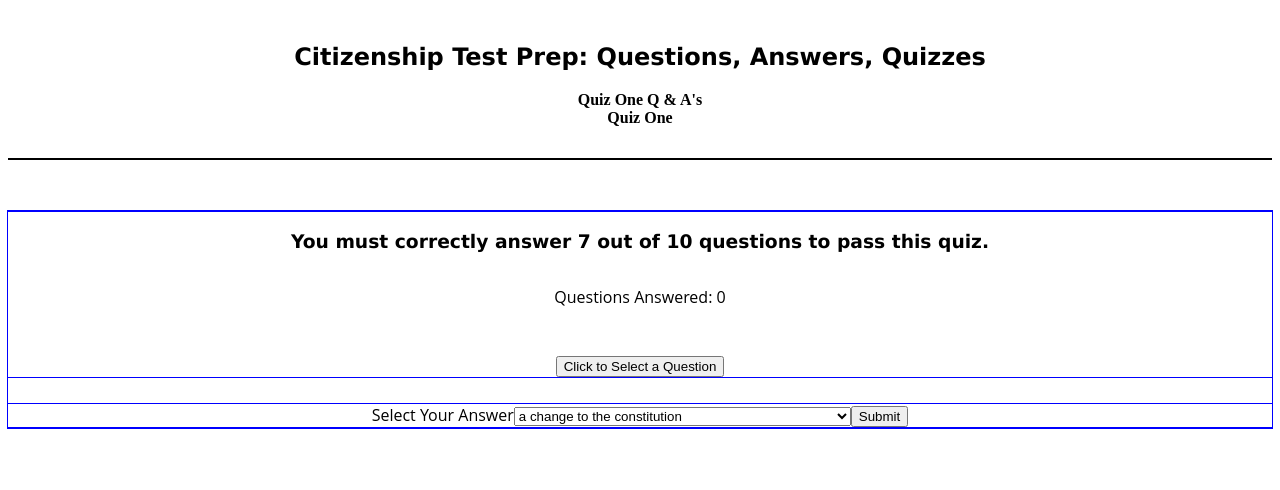
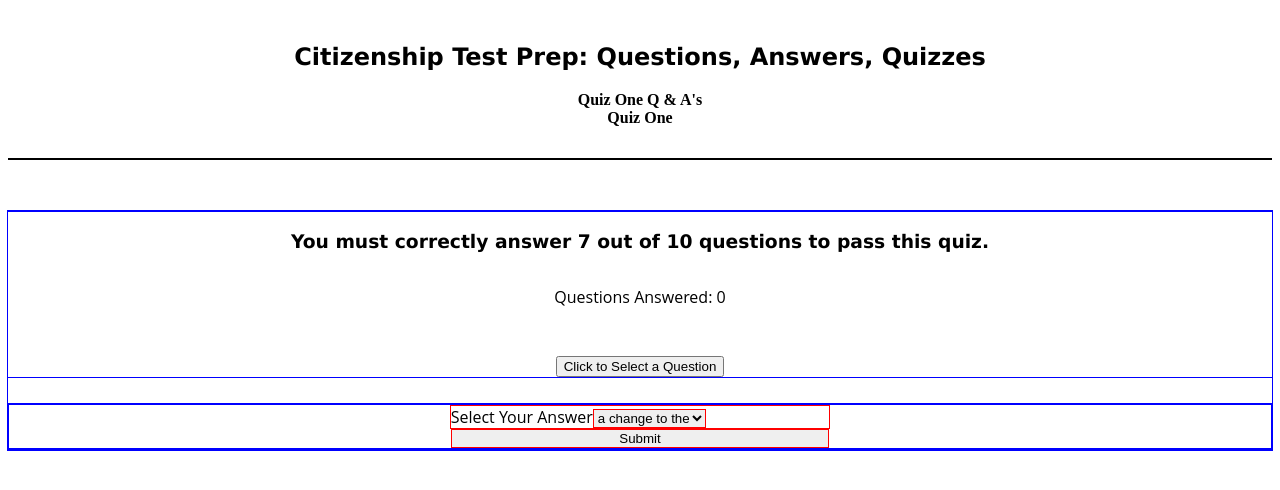
Before and after one commit to mmaustin/citizenship-questions-answers, a React (Create React App) app in the folder citizenship-frontend/: page /questions/quizone in a window 1280 px wide. Shown: the top 490 px of the page. Built offline with nearby package versions, Linux system fonts and the light colour scheme.

Commit message:
made various styling changes to the form tag

```diff
--- a/citizenship-frontend/src/index.css
+++ b/citizenship-frontend/src/index.css
@@ -124,7 +124,7 @@ nav {
 
 /*Quiz One CSS*/
 
-.quiz-container, .sub-container-one, .sub-container-two {
+.quiz-container, .sub-container-one, .sub-container-two, form {
     border: 1px solid blue;
     margin: 0;
     width: 100%;
@@ -135,7 +135,21 @@ nav {
 }
 
 .sub-container-one {
+    width: 100%;
     margin-bottom: 25px;
+}
+
+form {
+    width: 100%;
+}
+
+label, .answer-selector, .submit-answer {
+    border: 1px solid red;
+    width: 30%;
+}
+
+.sub-container-two {
+    flex-flow: row;
 }
 
 .selected-question {
```
